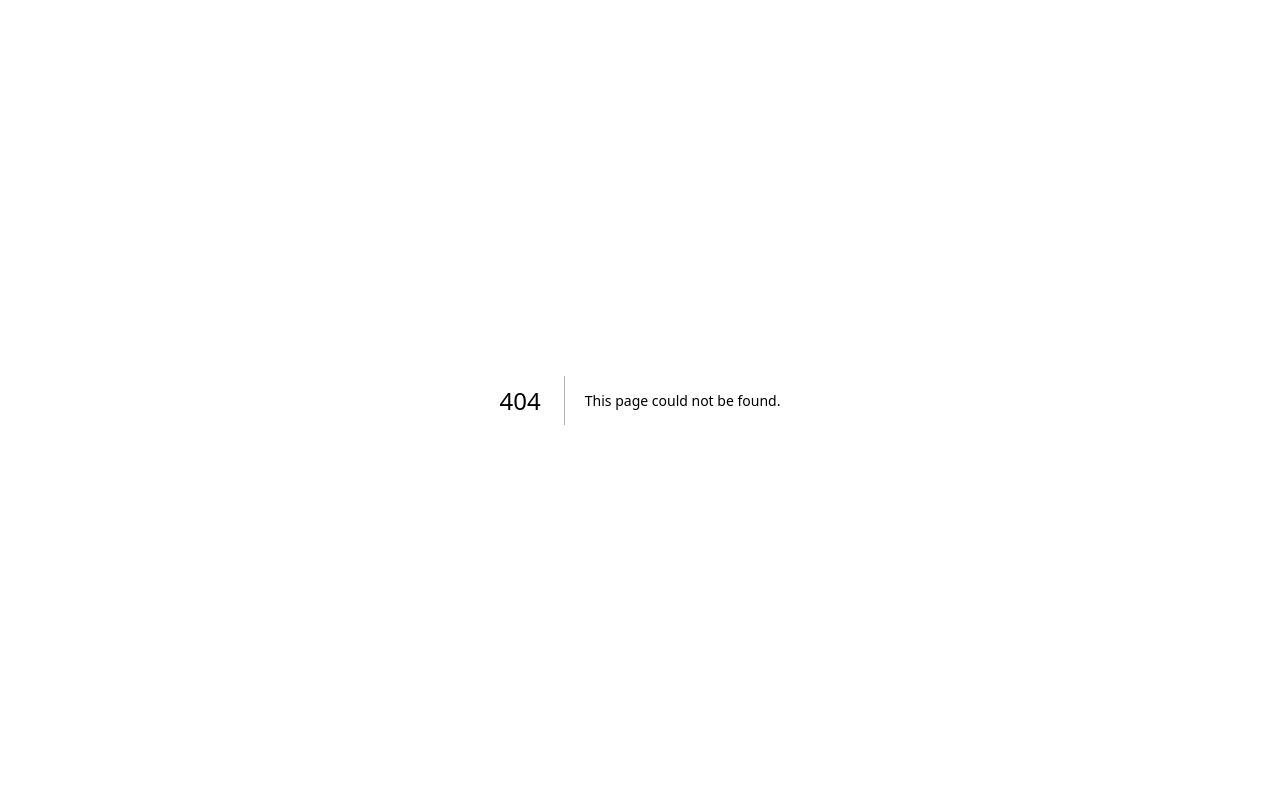
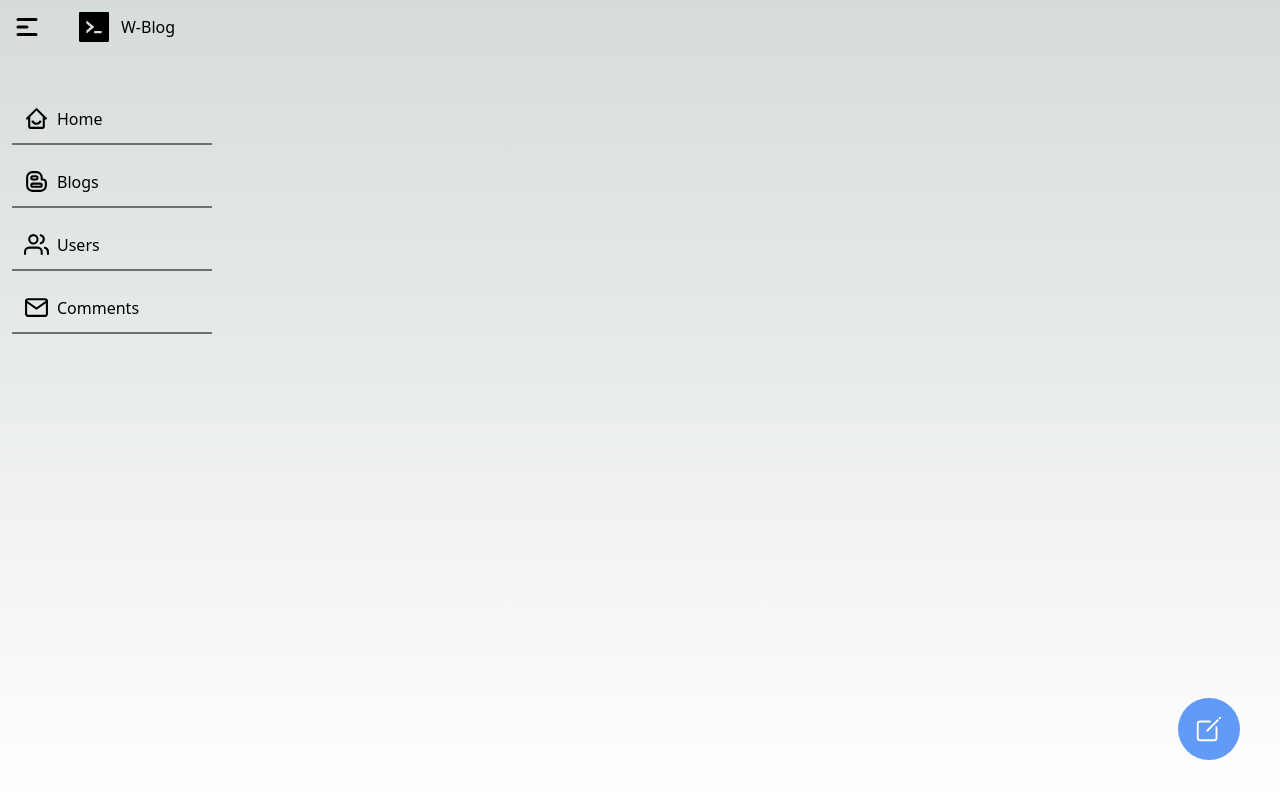
Before and after one commit to RAHEYO/W-Next-Blog, a Next.js app: page /create in a window 1280 px wide. Before the commit this address had no page. Built offline with nearby package versions, Linux system fonts and the light colour scheme.

Commit message:
smt was wrong with git, pushing again

```diff
--- /dev/null
+++ b/pages/create.tsx
@@ -0,0 +1,17 @@
+import { NextPage } from 'next';
+
+import GeneralLayout from '@/components/GeneralLayout';
+
+type createProps = {
+
+}
+
+const CreatePage: NextPage<createProps> = () => {
+    return (
+    <GeneralLayout>
+
+    </GeneralLayout>
+    );
+}
+
+export default CreatePage;
```
